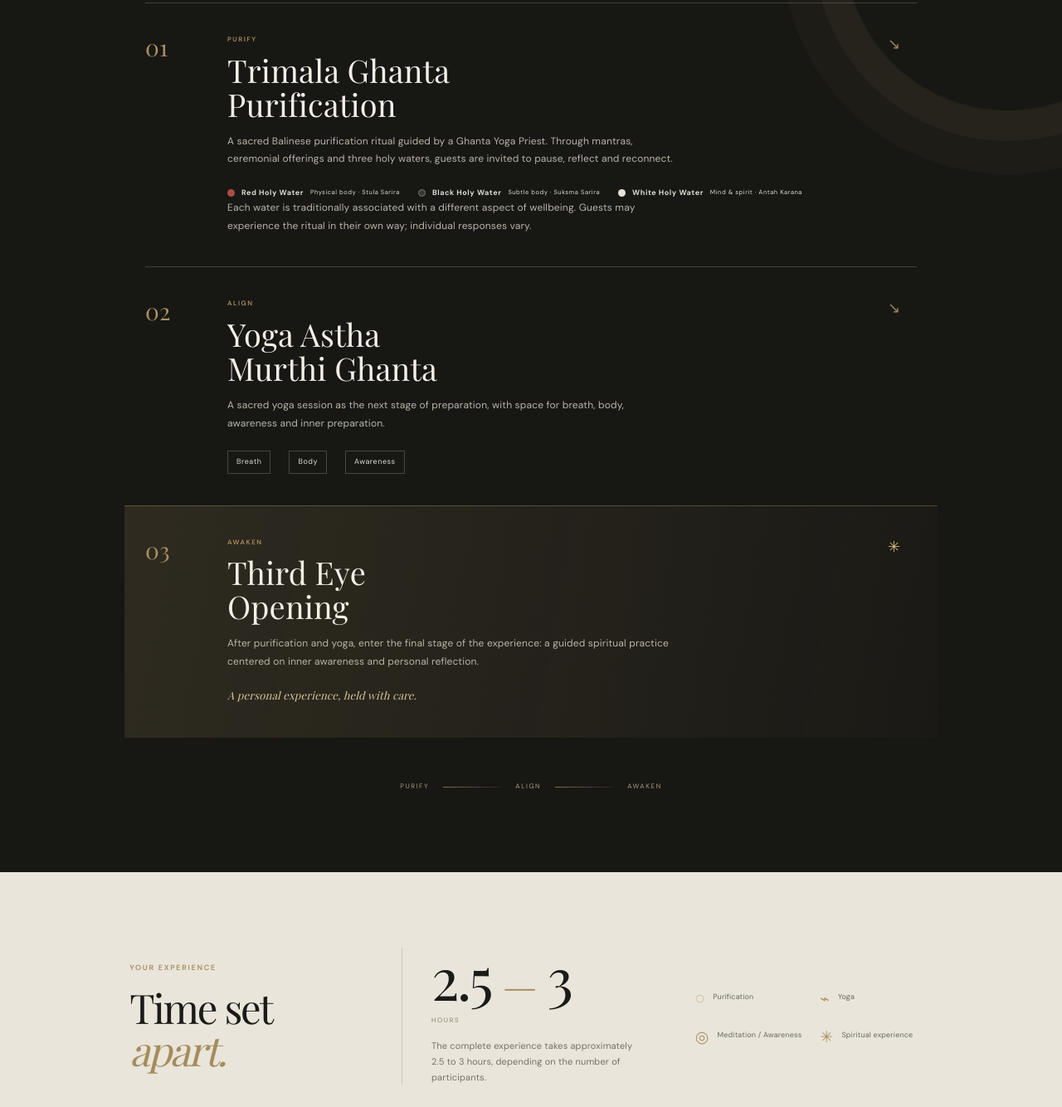
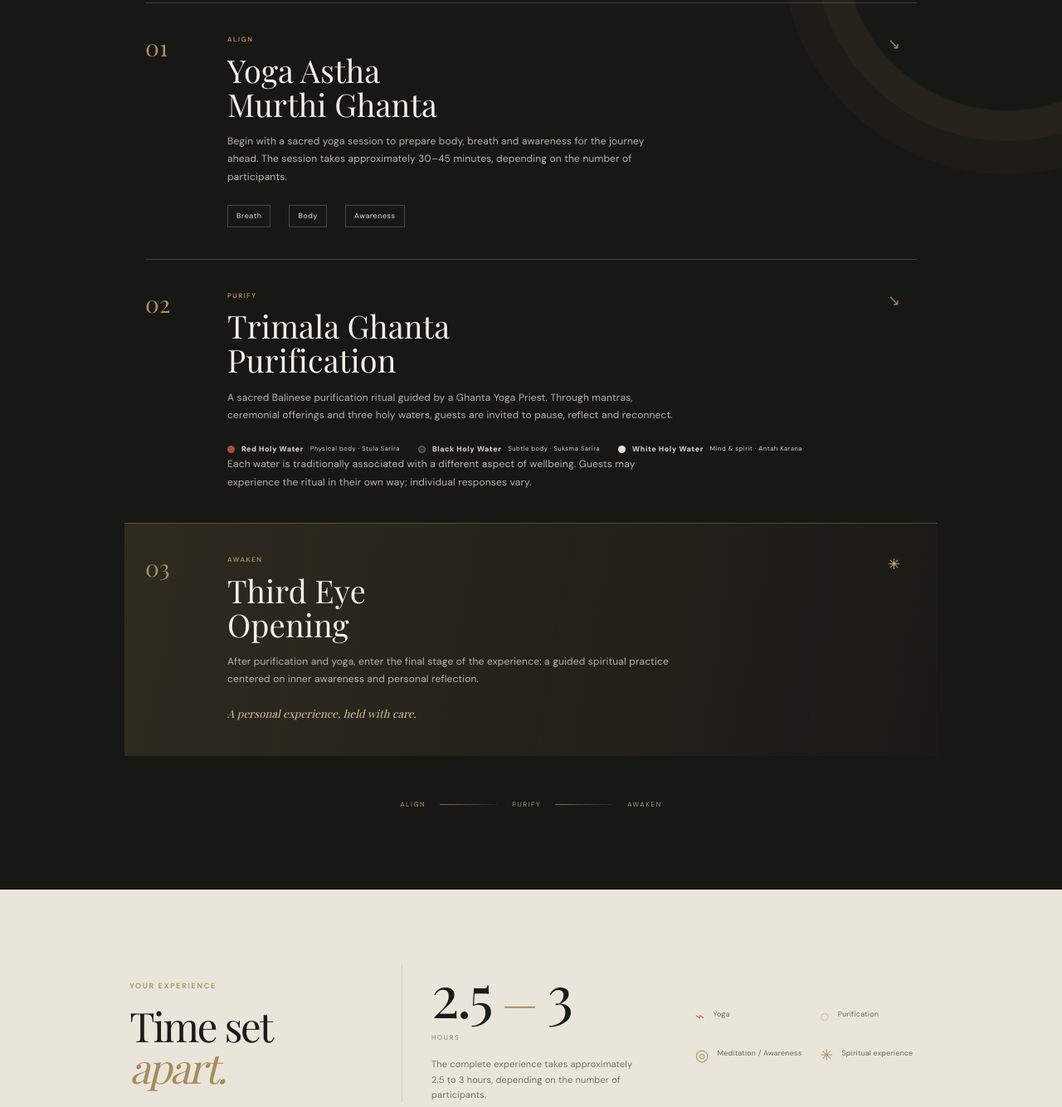
Before and after one commit to GanakaBali/Bali-Mantra, a plain HTML site: page index.html in a window 1280 px wide. Shown: the part 2686-4020 px from the top of the page at 83% size. Drawn offline with nearby package versions, Linux system fonts and the light colour scheme.

Commit message:
Update index.html

```diff
--- a/index.html
+++ b/index.html
@@ -54,7 +54,7 @@
         <div class="featured-copy reveal">
           <p class="eyebrow">The experience <span class="gold-dot"></span> Signature</p>
           <h2>Third Eye<br /><em>Opening</em></h2>
-          <p class="lead">A meaningful Balinese spiritual experience combining a sacred water purification ritual, yoga and guided inner reflection. The purification is led by a Ghanta Yoga Priest, with sacred mantras and ceremonial offerings.</p>
+          <p class="lead">A meaningful Balinese spiritual experience beginning with yoga, followed by a sacred water purification ritual and guided inner reflection. The purification is led by a Ghanta Yoga Priest, with sacred mantras and ceremonial offerings.</p>
           <div class="details-list"><div><span>Duration</span><p>Approximately 2.5–3 hours</p></div><div><span>Participants</span><p>Individuals and small groups</p></div><div><span>Location</span><p>Bali, Indonesia</p></div></div>
           <a class="underlined-link" href="#journey">Discover the experience <span>↗</span></a>
         </div>
@@ -63,23 +63,23 @@
       <section class="stages" id="journey">
         <div class="stages-heading reveal"><p class="eyebrow">An intentional progression</p><h2>Third Eye<br /><em>Opening</em></h2><p>Prepare. Purify. Awaken.</p></div>
         <div class="stage-list">
-          <article class="stage-card reveal"><span class="stage-number">01</span><div><p class="eyebrow">Purify</p><h3>Trimala Ghanta<br />Purification</h3><p>A sacred Balinese purification ritual guided by a Ghanta Yoga Priest. Through mantras, ceremonial offerings and three holy waters, guests are invited to pause, reflect and reconnect.</p><div class="water-list"><span><i class="water red"></i><span><strong>Red Holy Water</strong><small>Physical body · Stula Sarira</small></span></span><span><i class="water black"></i><span><strong>Black Holy Water</strong><small>Subtle body · Suksma Sarira</small></span></span><span><i class="water white"></i><span><strong>White Holy Water</strong><small>Mind &amp; spirit · Antah Karana</small></span></span></div><p class="stage-note">Each water is traditionally associated with a different aspect of wellbeing. Guests may experience the ritual in their own way; individual responses vary.</p></div><span class="stage-arrow">↘</span></article>
-          <article class="stage-card reveal"><span class="stage-number">02</span><div><p class="eyebrow">Align</p><h3>Yoga Astha<br />Murthi Ghanta</h3><p>A sacred yoga session as the next stage of preparation, with space for breath, body, awareness and inner preparation.</p><div class="stage-tags"><span>Breath</span><span>Body</span><span>Awareness</span></div></div><span class="stage-arrow">↘</span></article>
+          <article class="stage-card reveal"><span class="stage-number">01</span><div><p class="eyebrow">Align</p><h3>Yoga Astha<br />Murthi Ghanta</h3><p>Begin with a sacred yoga session to prepare body, breath and awareness for the journey ahead. The session takes approximately 30–45 minutes, depending on the number of participants.</p><div class="stage-tags"><span>Breath</span><span>Body</span><span>Awareness</span></div></div><span class="stage-arrow">↘</span></article>
+          <article class="stage-card reveal"><span class="stage-number">02</span><div><p class="eyebrow">Purify</p><h3>Trimala Ghanta<br />Purification</h3><p>A sacred Balinese purification ritual guided by a Ghanta Yoga Priest. Through mantras, ceremonial offerings and three holy waters, guests are invited to pause, reflect and reconnect.</p><div class="water-list"><span><i class="water red"></i><span><strong>Red Holy Water</strong><small>Physical body · Stula Sarira</small></span></span><span><i class="water black"></i><span><strong>Black Holy Water</strong><small>Subtle body · Suksma Sarira</small></span></span><span><i class="water white"></i><span><strong>White Holy Water</strong><small>Mind &amp; spirit · Antah Karana</small></span></span></div><p class="stage-note">Each water is traditionally associated with a different aspect of wellbeing. Guests may experience the ritual in their own way; individual responses vary.</p></div><span class="stage-arrow">↘</span></article>
           <article class="stage-card stage-final reveal"><span class="stage-number">03</span><div><p class="eyebrow">Awaken</p><h3>Third Eye<br />Opening</h3><p>After purification and yoga, enter the final stage of the experience: a guided spiritual practice centered on inner awareness and personal reflection.</p><span class="closing-note">A personal experience, held with care.</span></div><span class="stage-arrow">✳</span></article>
         </div>
-        <div class="stage-journey"><span>Purify</span><i></i><span>Align</span><i></i><span>Awaken</span></div>
+        <div class="stage-journey"><span>Align</span><i></i><span>Purify</span><i></i><span>Awaken</span></div>
       </section>
 
       <section class="duration section-ivory">
         <div class="duration-title"><p class="eyebrow">Your experience</p><h2>Time set<br /><em>apart.</em></h2></div>
         <div class="duration-main"><strong>2.5 <span>—</span> 3</strong><small>HOURS</small><p>The complete experience takes approximately 2.5 to 3 hours, depending on the number of participants.</p></div>
-        <div class="duration-items"><div><span class="line-icon">◌</span>Purification</div><div><span class="line-icon">⌁</span>Yoga</div><div><span class="line-icon">◎</span>Meditation / Awareness</div><div><span class="line-icon">✳</span>Spiritual experience</div></div>
+        <div class="duration-items"><div><span class="line-icon">⌁</span>Yoga</div><div><span class="line-icon">◌</span>Purification</div><div><span class="line-icon">◎</span>Meditation / Awareness</div><div><span class="line-icon">✳</span>Spiritual experience</div></div>
       </section>
 
       <section class="how section-light">
         <div class="section-heading reveal"><p class="eyebrow">From first step to stillness</p><h2>A simple<br /><em>journey.</em></h2></div>
         <div class="steps-grid">
-          <article class="how-step reveal"><span>01</span><h3>Book</h3><p>Choose your preferred date and number of participants.</p></article><article class="how-step reveal"><span>02</span><h3>Arrive</h3><p>Meet us at the designated location in Bali.</p></article><article class="how-step reveal"><span>03</span><h3>Purify</h3><p>Begin with the Trimala Ghanta Purification.</p></article><article class="how-step reveal"><span>04</span><h3>Align</h3><p>Continue with Astha Murthi Ghanta Yoga.</p></article><article class="how-step reveal"><span>05</span><h3>Awaken</h3><p>Complete the experience with the Third Eye Opening.</p></article>
+          <article class="how-step reveal"><span>01</span><h3>Book</h3><p>Choose your preferred date and number of participants.</p></article><article class="how-step reveal"><span>02</span><h3>Arrive</h3><p>Meet us at the designated location in Bali.</p></article><article class="how-step reveal"><span>03</span><h3>Align</h3><p>Begin with Astha Murthi Ghanta Yoga.</p></article><article class="how-step reveal"><span>04</span><h3>Purify</h3><p>Continue with the Trimala Ghanta Purification.</p></article><article class="how-step reveal"><span>05</span><h3>Awaken</h3><p>Complete the experience with the Third Eye Opening.</p></article>
         </div>
       </section>
 
@@ -97,7 +97,8 @@
         <div class="section-heading reveal"><p class="eyebrow">Good to know</p><h2>Questions &<br /><em>answers.</em></h2></div>
         <div class="faq-list">
           <details><summary>How long does the Third Eye Opening experience take?<span>+</span></summary><p>Approximately 2.5–3 hours, depending on the number of participants.</p></details>
-          <details><summary>What is included in the experience?<span>+</span></summary><p>The signature journey includes Trimala Ghanta Purification with three sacred waters, Astha Murthi Ghanta Yoga and a guided Third Eye Opening practice. Each stage is designed to offer space for reflection and inner awareness.</p></details>
+          <details><summary>How long is the yoga session?<span>+</span></summary><p>Approximately 30–45 minutes, depending on the number of participants.</p></details>
+          <details><summary>What is included in the experience?<span>+</span></summary><p>The signature journey begins with Astha Murthi Ghanta Yoga, continues with Trimala Ghanta Purification with three sacred waters, and concludes with a guided Third Eye Opening practice. Each stage is designed to offer space for reflection and inner awareness.</p></details>
           <details><summary>What do the three sacred waters represent?<span>+</span></summary><p>In this ritual, red, black and white holy waters are traditionally associated with the physical body, subtle body, and mind and spirit. The ritual is a spiritual practice, and each guest’s experience is personal.</p></details>
           <details><summary>How many people can join?<span>+</span></summary><p>The duration may vary depending on the number of participants. Contact Bali Mantra for group arrangements.</p></details>
           <details><summary>What should I wear?<span>+</span></summary><p>We recommend comfortable and respectful clothing suitable for a spiritual experience.</p></details>
```
